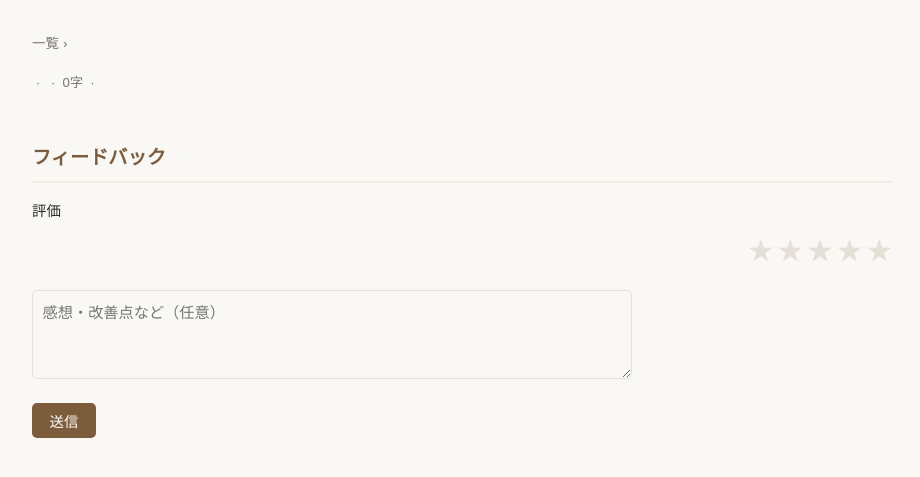
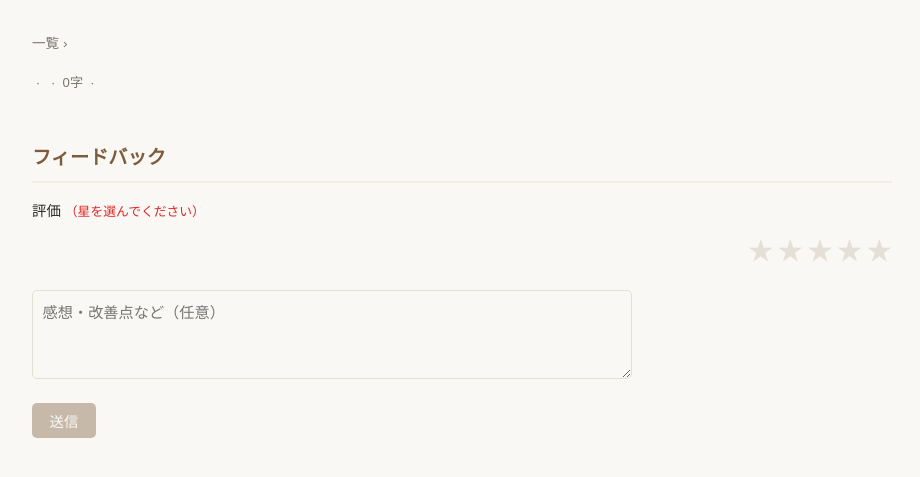
Before and after one commit to MOGW4086/novel-writer, a FastAPI app: template templates/novel.html in a window 1280 px wide. Shown: the part 52-529 px from the top of the page, without its empty margins (178-1098 px from the left). Run offline with FastAPI, Linux system fonts and the light colour scheme; the template is opened without the code that fills it, so the values that code supplies are empty.

Commit message:
fix: フィードバック送信ボタンを星未選択時は無効化
星評価を選ぶまで送信ボタンをdisabled・半透明にし、
「星を選んでください」のヒントを表示する。

Co-Authored-By: Claude Sonnet 4.6 <noreply@anthropic.com>

```diff
--- a/templates/novel.html
+++ b/templates/novel.html
@@ -113,9 +113,9 @@
 <!-- フィードバックフォーム -->
 <div style="margin-top:3rem;" id="feedback">
   <h2>フィードバック</h2>
-  <form method="post" action="/novels/{{ novel.id }}/feedback" style="margin-top:1rem;">
+  <form method="post" action="/novels/{{ novel.id }}/feedback" style="margin-top:1rem;" id="feedback-form">
     <div style="margin-bottom:1rem;">
-      <div style="font-size:.9rem; margin-bottom:.4rem;">評価</div>
+      <div style="font-size:.9rem; margin-bottom:.4rem;">評価 <span style="color:var(--danger); font-size:.8rem;" id="rating-hint">（星を選んでください）</span></div>
       <div class="star-rating">
         {% for i in range(5, 0, -1) %}
           <input type="radio" id="star{{ i }}" name="rating" value="{{ i }}"
@@ -129,8 +129,27 @@
         placeholder="感想・改善点など（任意）"
         style="width:100%; max-width:600px; padding:.6rem; border:1px solid var(--border); border-radius:5px; font-family:inherit; font-size:.95rem; resize:vertical; background:var(--bg);">{% if feedbacks %}{{ feedbacks[0].comment }}{% endif %}</textarea>
     </div>
-    <button type="submit" class="btn btn-primary">送信</button>
+    <button type="submit" class="btn btn-primary" id="feedback-submit"
+      {% if not feedbacks %}disabled style="opacity:.4; cursor:not-allowed;"{% endif %}>送信</button>
   </form>
+  <script>
+    (function () {
+      const form = document.getElementById('feedback-form');
+      const btn  = document.getElementById('feedback-submit');
+      const hint = document.getElementById('rating-hint');
+      function updateBtn() {
+        const checked = form.querySelector('input[name="rating"]:checked');
+        btn.disabled = !checked;
+        btn.style.opacity = checked ? '1' : '.4';
+        btn.style.cursor  = checked ? 'pointer' : 'not-allowed';
+        hint.style.display = checked ? 'none' : '';
+      }
+      form.querySelectorAll('input[name="rating"]').forEach(function (r) {
+        r.addEventListener('change', updateBtn);
+      });
+      updateBtn();
+    })();
+  </script>
 </div>
 
 <!-- 過去のフィードバック -->
```
